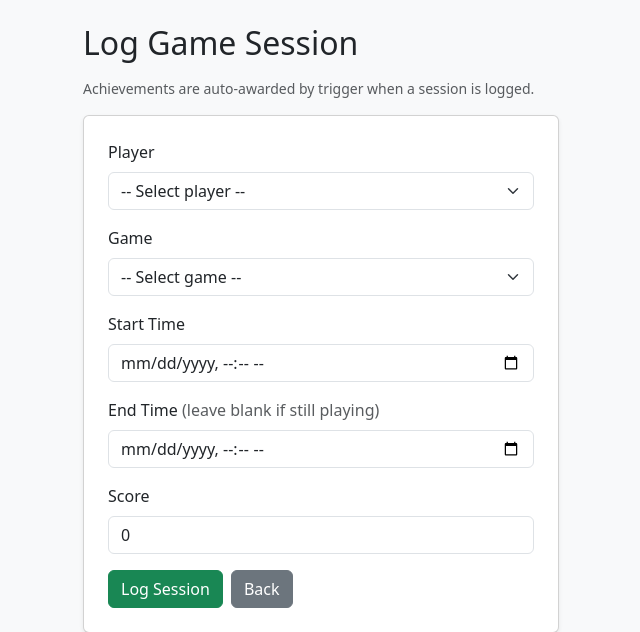
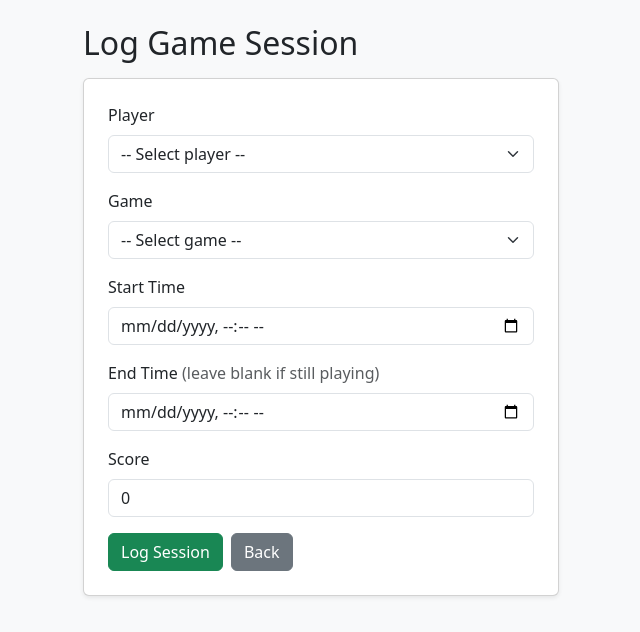
Before and after one commit to hector-osti/Database-System-Project---Hector-Osti, a Flask app: page /sessions/add in a window 1280 px wide. Shown: the part 56-688 px from the top of the page, without its empty margins (319-959 px from the left). Run offline with Flask 3, Linux system fonts and the light colour scheme; data comes from the database, SQL or seed files in the repository; data that the repository does not hold is empty.

Commit message:
Update add_session.html

```diff
--- a/templates/add_session.html
+++ b/templates/add_session.html
@@ -23,7 +23,6 @@
 
 <div class="container" style="max-width:500px">
         <h2 class="mb-3">Log Game Session</h2>
-        <p class="text-muted small">Achievements are auto-awarded by trigger when a session is logged.</p>
         <form method="POST" class="card p-4 shadow-sm">
             <div class="mb-3">
                 <label class="form-label">Player</label>
```
